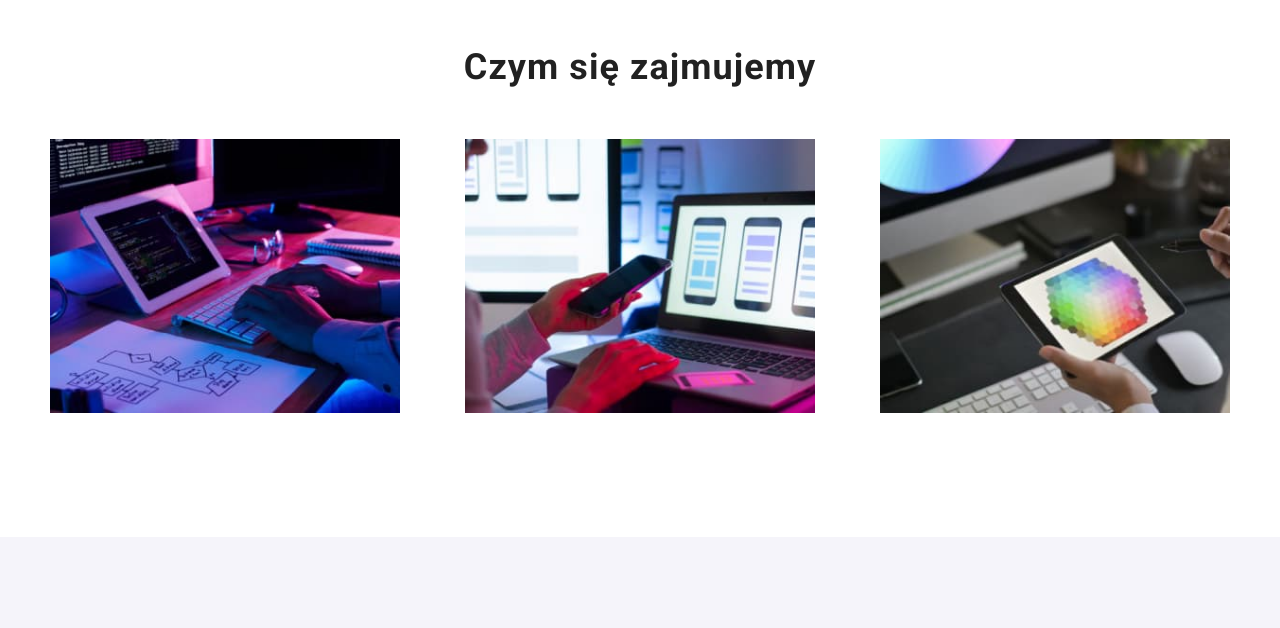
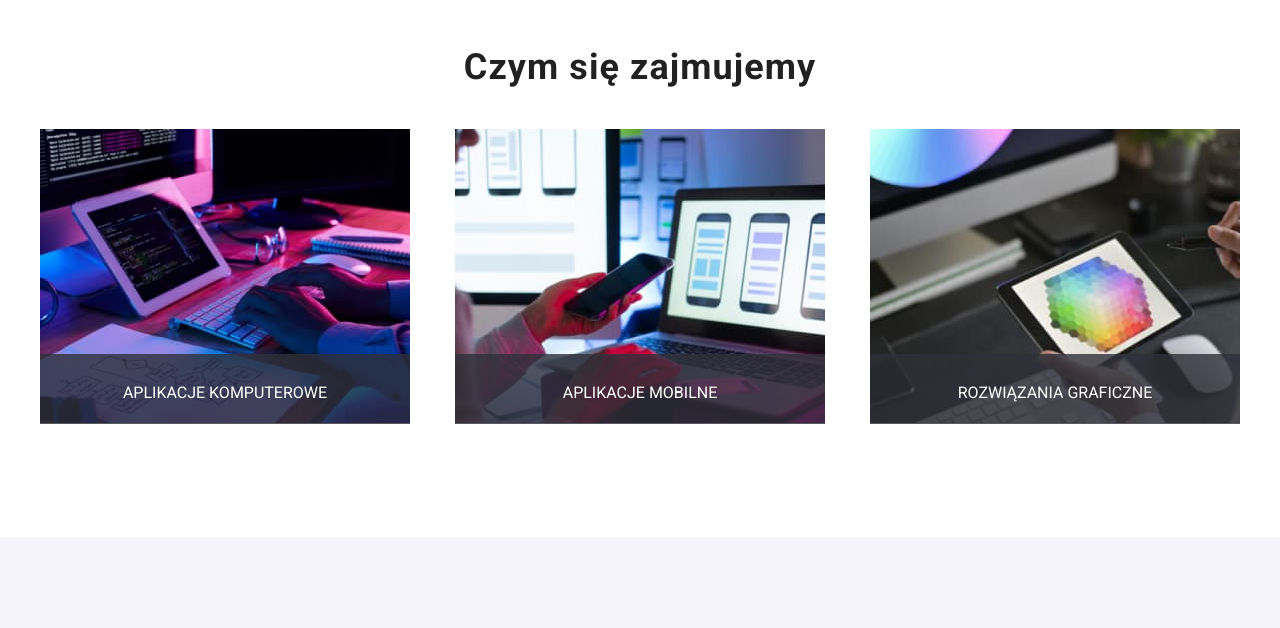
Before and after one commit to MarcinT82/goit-markup-hw-05, a plain HTML site: page index.html in a window 1280 px wide. Shown: the part 1100-1728 px from the top of the page. Drawn offline with nearby package versions, Linux system fonts and the light colour scheme.

Commit message:
what-do-we-handle

```diff
--- a/css/styles.css
+++ b/css/styles.css
@@ -344,9 +344,6 @@ body {
   justify-content: space-between;
   padding-left: 0;
 }
-.image {
-  padding: 10px;
-}
 .footer-container {
   margin: 0;
   padding: 0;
@@ -620,3 +617,18 @@ figure {
   top: 9px;
   background-color: var(--brand-color);
 }
+.image-label {
+  position: relative;
+}
+.label {
+  width: 370px;
+  height: 70px;
+  background: rgba(47, 48, 58, 0.8);
+  color: var(--white);
+  text-align: center;
+  text-transform: uppercase;
+  padding-top: 30px;
+  margin: 0;
+  position: absolute;
+  top: 225px;
+}
--- a/index.html
+++ b/index.html
@@ -171,31 +171,37 @@
           <h2 class="second-section-second-text">Czym się zajmujemy</h2>
           <ul class="dots display-three">
             <li>
+              <div class="image-label">
                 <img
-                class="image"
                   src="images/img1.jpg"
                   alt="Ręce na klawiaturze"
                   width="370"
                   height="294"
                 />
+                <p class="label">Aplikacje komputerowe</p>
+              </div>
             </li>
             <li>
+              <div class="image-label">
                 <img
-                class="image"
                   src="images/img2.jpg"
                   alt="Smartfon w dłoniach"
                   width="370"
                   height="294"
                 />
+                <p class="label">Aplikacje mobilne</p>
+              </div>
             </li>
             <li>
+              <div class="image-label">
                 <img
-                class="image"
                   src="images/img3.jpg"
                   alt="Tablet w dłoni"
                   width="370"
                   height="294"
                 />
+                <p class="label">Rozwiązania graficzne</p>
+              </div>
             </li>
           </ul>
         </div>
```
Lines whose indentation alone changed are shown as unchanged.
